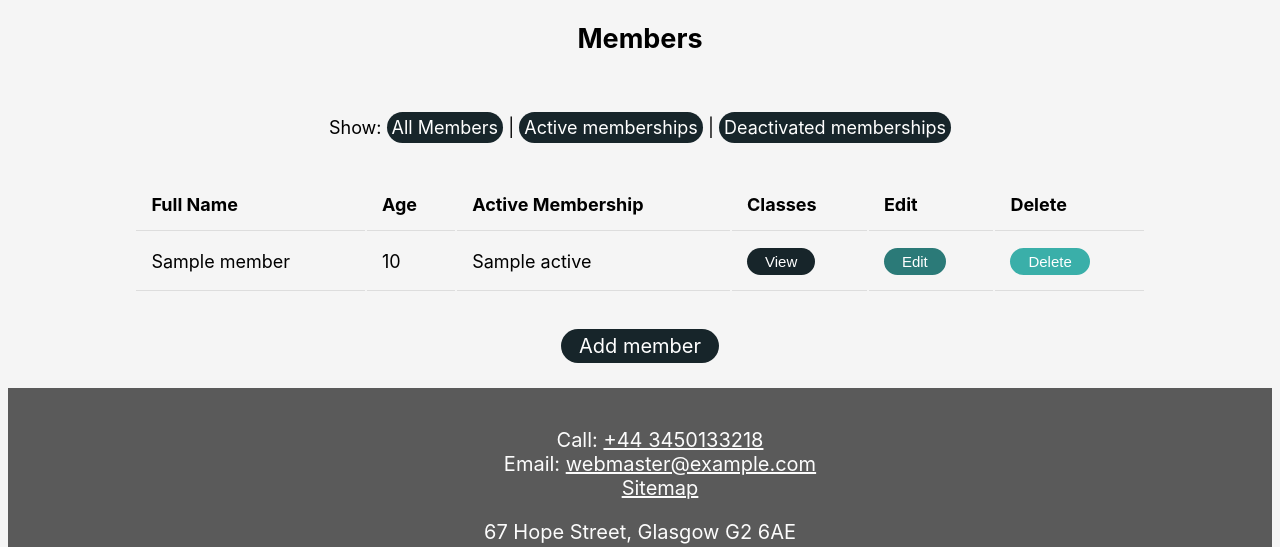
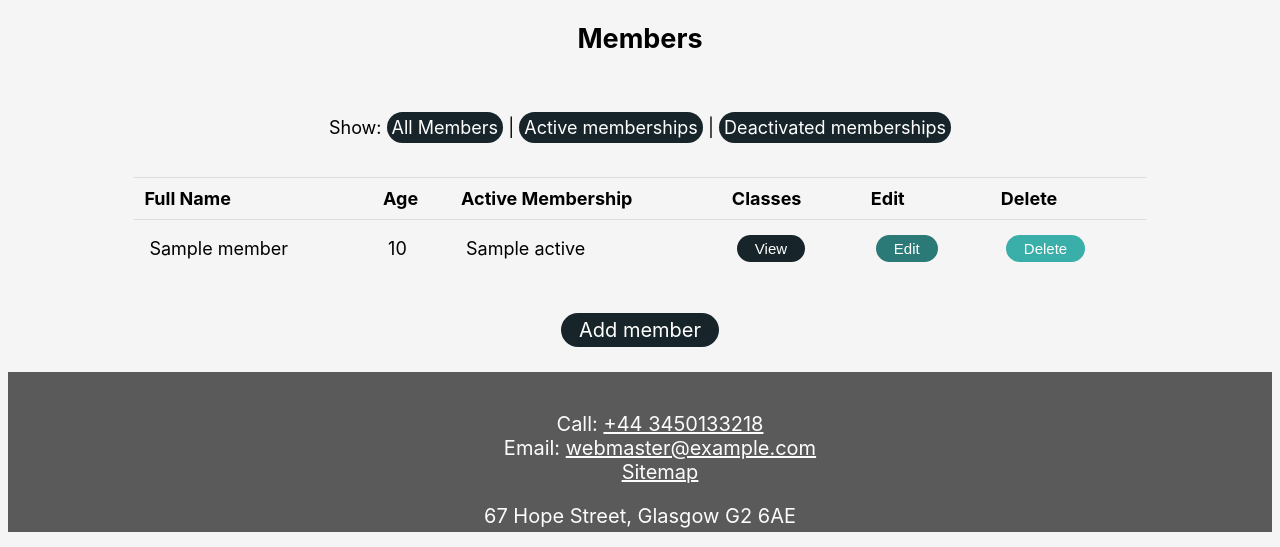
Before and after one commit to TinaHouston/GymManager, a Flask app: page /members in a window 1280 px wide. Shown: the part 180-727 px from the top of the page. Run offline with Flask 2, Linux system fonts and the light colour scheme; a database or web service that is not in the repository returns one stand-in record (values such as "Sample title"); some libraries are stand-ins or nearby versions.

Commit message:
finished styling for all pages

```diff
--- a/static/classes_members.css
+++ b/static/classes_members.css
@@ -1,7 +1,7 @@
 th, td {
     padding: 15px;
     text-align: left;
-    border-bottom: 1px solid #ddd;
+    border-top: 1px solid #ddd;
     font-size: 18px;
     font-family: -apple-system, BlinkMacSystemFont, 'Segoe UI', Roboto, Oxygen, Ubuntu, Cantarell, 'Open Sans', 'Helvetica Neue', sans-serif;
 }
@@ -13,6 +13,14 @@ tr:hover {
 table {
     width: 80%;
     align-items: center;
+    border-collapse: separate;
+    border-spacing: 4px;
+    border-spacing: 0
+}
+
+th {
+    padding: 10px;
+    border-bottom: lightgrey 1px;
 }
 
 table.center {
```
